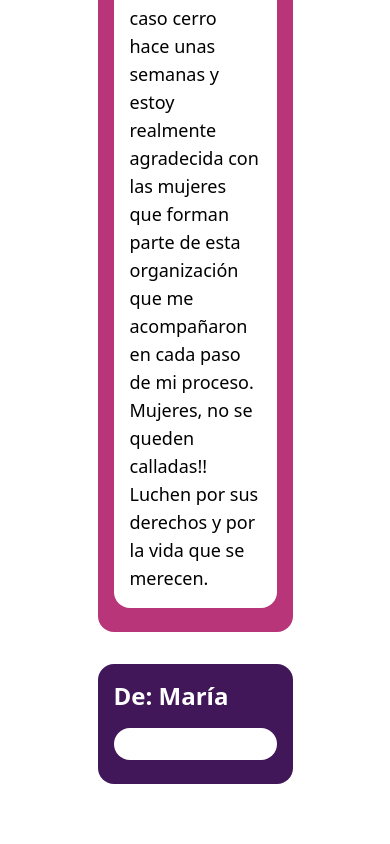
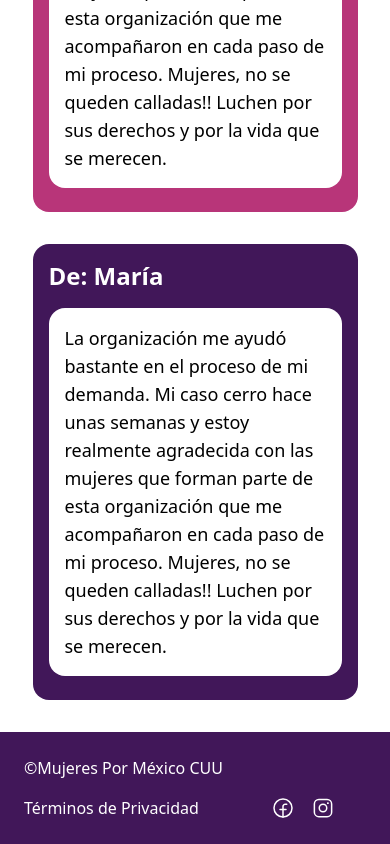
Before and after one commit to Jay-DVT/mujeresxmexico, a Next.js app: page /testimonios in a window 390 px wide. Shown: the part 932-1776 px from the top of the page. Before the commit the page ends 1748 px from the top, so only its background shows below. Built offline with nearby package versions, Linux system fonts and the light colour scheme.

Commit message:
Testimonials responsiveness

```diff
--- a/src/pages/testimonios.tsx
+++ b/src/pages/testimonios.tsx
@@ -1,5 +1,6 @@
 import "../app/styles/globals.css";
 import Header from "@/app/components/Header";
+import Terms from "@/app/components/Terms";
 import Head from "next/head";
 import React from "react";
 
@@ -12,7 +13,7 @@ interface TestimonialCardProps {
 const TestimonialCard = (props: TestimonialCardProps) => {
 	return (
 		<div
-			className={`bg-${props.color} h-fit flex flex-col justify-center mx-24 rounded-2xl mb-8 w-1/2`}
+			className={`bg-${props.color} h-fit flex flex-col justify-center mx-24 rounded-2xl mb-8 w-5/6 md:w-1/2`}
 		>
 			<div>
 				<p className='text-2xl text-white font-semibold p-4'>
@@ -27,6 +28,21 @@ const TestimonialCard = (props: TestimonialCardProps) => {
 };
 
 export default function Testimonials() {
+	const testimonials = [
+		{
+			color: "primary",
+			name: "Luisa",
+			testimonial:
+				"La organización me ayudó bastante en el proceso de mi demanda. Mi caso cerro hace unas semanas y estoy realmente agradecida con las mujeres que forman parte de esta organización que me acompañaron en cada paso de mi proceso. Mujeres, no se queden calladas!! Luchen por sus derechos y por la vida que se merecen.",
+		},
+		{
+			color: "secondary",
+			name: "María",
+			testimonial:
+				"La organización me ayudó bastante en el proceso de mi demanda. Mi caso cerro hace unas semanas y estoy realmente agradecida con las mujeres que forman parte de esta organización que me acompañaron en cada paso de mi proceso. Mujeres, no se queden calladas!! Luchen por sus derechos y por la vida que se merecen.",
+		},
+	];
+
 	return (
 		<main className='flex min-h-screen  flex-col items-center'>
 			<Head>
@@ -46,13 +62,14 @@ export default function Testimonials() {
 					</button>
 				</div>
 			</div>
-			{/* Delete Test Cards */}
-			<TestimonialCard
-				color='primary'
-				name='Luisa'
-				testimonial='La organización me ayudó bastante en el proceso de mi demanda. Mi caso cerro hace unas semanas y estoy realmente agradecida con las mujeres que forman parte de esta organización que me acompañaron en cada paso de mi proceso. Mujeres, no se queden calladas!! Luchen por sus derechos y por la vida que se merecen.'
-			/>
-			<TestimonialCard color='secondary' name='María' testimonial='' />
+			{testimonials.map((testimonial) => (
+				<TestimonialCard
+					color={testimonial.color}
+					name={testimonial.name}
+					testimonial={testimonial.testimonial}
+				/>
+			))}
+			<Terms />
 		</main>
 	);
 }
```
